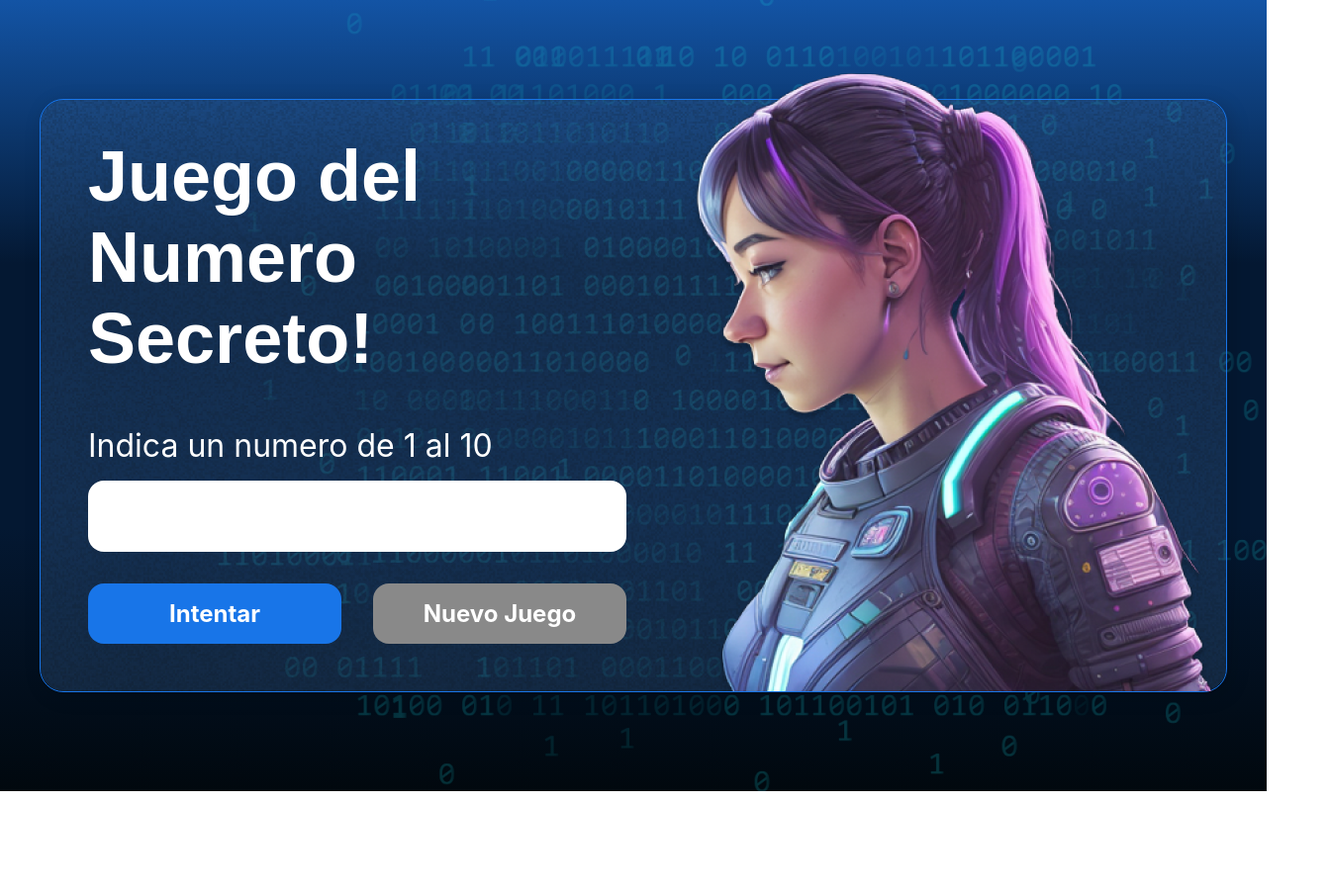
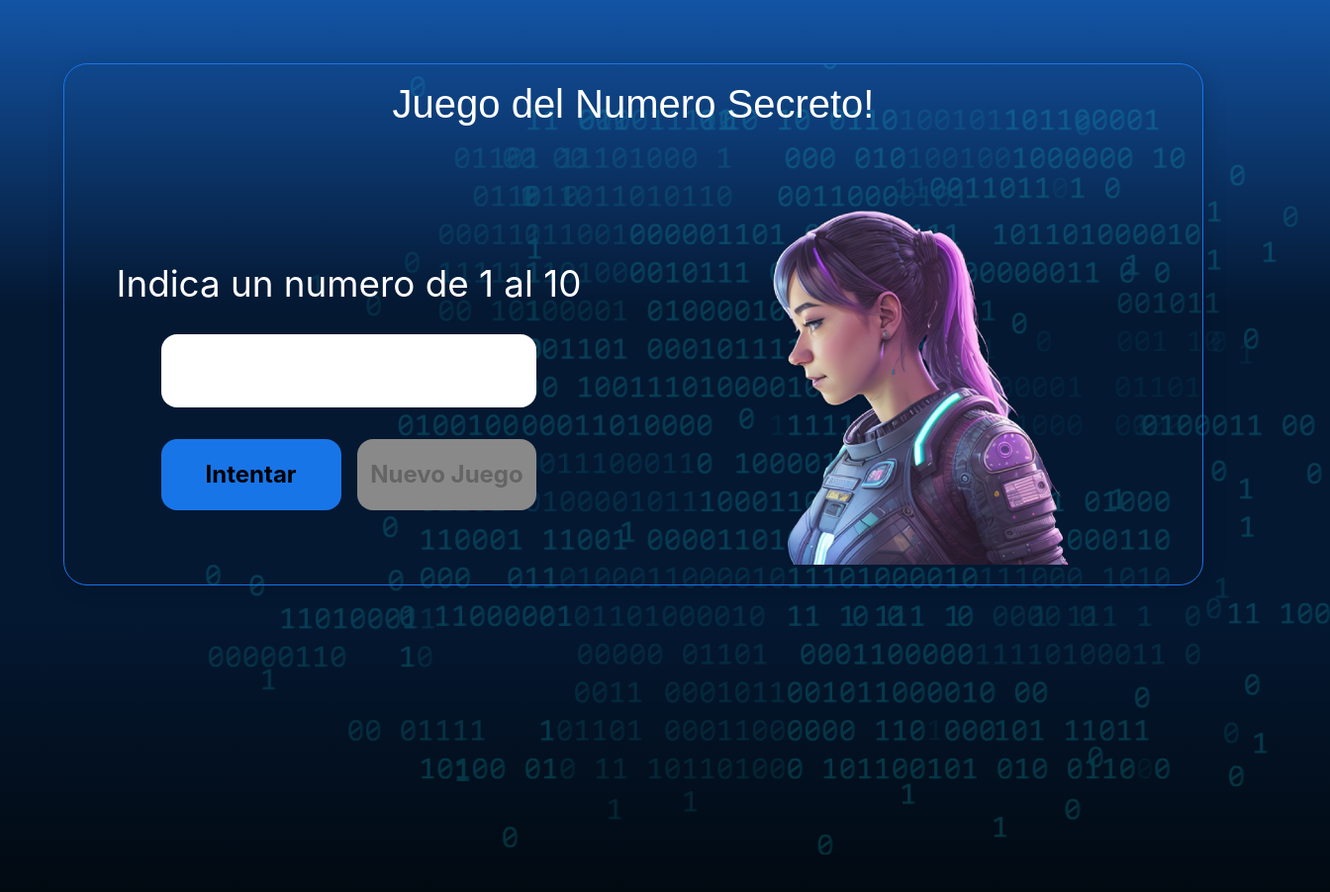
Before and after one commit to jzapatahma/3-pagina-alura2, a plain HTML site: page index.html in a window 1280 px wide. Shown: the whole page at 99% size, 1344 px wide, since content can reach past the window. Before the commit the page ends 800 px from the top, so only its background shows below. Drawn offline with Linux system fonts and the light colour scheme.

Commit message:
Ajustes finales - 3

```diff
--- a/index.html
+++ b/index.html
@@ -3,32 +3,31 @@
 <head>
     <meta charset="UTF-8">
     <meta name="viewport" content="width=device-width, initial-scale=1.0">
-    <!--
-       <link rel="preconnect" href="https://fonts.googleapis.com">
-    <link rel="preconnect" href="https://fonts.gstatic.com" crossorigin>
-    <link href="https://fonts.googleapis.com/css2?family=Chakra+Petch:wght@700&family=Inter:wght@400;700&display=swap"
-        rel="stylesheet">
-    -->
-
+    <link rel="stylesheet" href="reset.css">
     <link rel="stylesheet" href="style.css">
-    <title>JS Game 2</title>
+    <title>Document</title>
 </head>
 <body>
-    <div class="container">
-        <div class="container__contenido">
-            <div class="container__informaciones">
-                <div class="container__texto">
+    <main>
+        <div class="cs-seccionPpal">
+            <div class="cs-tituloPpal">
                 <h1></h1>
-                    <p class="texto__parrafo"></p>
             </div>
-                <input type="number" id="valorUsuario" min="1" max="10" class="container__input">
-                <div class="chute container__botones">
-                    <button onclick="verificarIntento();" class="container__boton">Intentar</button>
-                    <button onclick="reiniciarJuego()" class="container__boton" id="reiniciar" disabled>Nuevo Juego</button>
+            <div class="cs-contenedor2">
+                <div class="cs-proceso">
+                    <p class="cs-textoNumero"></p>
+                    <input type="number" id="valorUsuario" min="1" max="10" class="container__input cs-numero">
+                    <div class="cs-botones">
+                        <button onclick="verificarIntento();" class="cs-boton">Intentar</button>
+                        <button onclick="reiniciarJuego()" class="cs-boton" id="reiniciar" disabled>Nuevo Juego</button>
                     </div>
                 </div>
-            <img src="./img/ia.png" alt="Una persona mirando a la izquierda" class="container__imagen-persona">
+                <div class="cs-imagen">
+                    <img src="img/ia.png" alt="Una persona mirando a la izquierda" class="cs-imagen-persona">
                 </div>
             </div>
+        </div>
+    </main>
+</body>
 <script src="app.js"></script>
 </html>
--- /dev/null
+++ b/reset.css
@@ -0,0 +1,48 @@
+/* http://meyerweb.com/eric/tools/css/reset/
+   v2.0 | 20110126
+   License: none (public domain)
+*/
+
+html, body, div, span, applet, object, iframe,
+h1, h2, h3, h4, h5, h6, p, blockquote, pre,
+a, abbr, acronym, address, big, cite, code,
+del, dfn, em, img, ins, kbd, q, s, samp,
+small, strike, strong, sub, sup, tt, var,
+b, u, i, center,
+dl, dt, dd, ol, ul, li,
+fieldset, form, label, legend,
+table, caption, tbody, tfoot, thead, tr, th, td,
+article, aside, canvas, details, embed,
+figure, figcaption, footer, header, hgroup,
+menu, nav, output, ruby, section, summary,
+time, mark, audio, video {
+	margin: 0;
+	padding: 0;
+	border: 0;
+	font-size: 100%;
+	font: inherit;
+	vertical-align: baseline;
+}
+/* HTML5 display-role reset for older browsers */
+article, aside, details, figcaption, figure,
+footer, header, hgroup, menu, nav, section {
+	display: block;
+}
+body {
+	line-height: 1;
+}
+ol, ul {
+	list-style: none;
+}
+blockquote, q {
+	quotes: none;
+}
+blockquote:before, blockquote:after,
+q:before, q:after {
+	content: '';
+	content: none;
+}
+table {
+	border-collapse: collapse;
+	border-spacing: 0;
+}
--- a/style.css
+++ b/style.css
@@ -1,18 +1,23 @@
 * {
-    box-sizing: border-box;
+    /* box-sizing: border-box;
     margin: 0;
     padding: 0;
-    color: white;
+    color: white; */
 }
 
+html {
+    /* background-color: #e0d7d7;  */
+}
 body {
+    /* min-height: 75vh;
+    max-width: 75vw; */
+    /* background-color: papayawhip; */
+    /* margin: 100px; */
+    /* border: 5px solid; */
+    margin: 5%;
     background: linear-gradient(#1354A5 0%, #041832 33.33%, #041832 66.67%, #01080E 100%);
     height: 100vh;
-    display: flex;
-    align-items: center;
-    justify-content: center;
 }
-
 
 body::before {
     background-image: url("img/code.png");
@@ -24,79 +29,106 @@ body::before {
     width: 100%;
     height: 100%;
     opacity: 0.4;
+    z-index: -20;
 }
 
-.container {
-    width: 1200px;
-    height: 600px;
-    display: flex;
-    align-items: center;
-    justify-content: space-between;
+main{
+   /* margin: 20px;
+   border: 5px solid; */
+}
+.cs-seccionPpal{
     border-radius: 24px;
     border: 1px solid #1875E8;
     box-shadow: 4px 4px 20px 0px rgba(1, 8, 14, 0.15);
-    background-image: url("img/Ruido.png");
     background-size: 100% 100%;
-    position: relative;
+    /* background-image: url("img/Ruido.png"); */
+    /* height: 100vh; */
+}
+.cs-tituloPpal{
+    margin: 20px;
+    color: white;
+    text-align: center;
+    /* background-color: red; */
+     /* border: 5px solid; */
 }
 
-
-.container__contenido {
-    display: flex;
-    align-items: center;
-    position: absolute;
-    bottom: 0;
+.cs-contenedor2{
+    display: grid;
+    grid-template-columns: repeat(auto-fit, minmax(max(250px, 30%), 1fr));
+    /* margin: 20px; */
+    /* border: 5px solid; */
 }
 
-.container__informaciones {
-    flex: 1;
-    padding: 3rem;
+.cs-proceso{
+    margin: 20px;
+    display: flex;
+    flex-direction: column;
+    gap: 2em;
+    align-items: center;
+    justify-content: center;
+    z-index: 1;
+     /* border: 5px solid; */
 }
 
-.container__boton {
-    border-radius: 16px;
-    background: #1875E8;
-    padding: 16px 24px;
-    width: 100%;
-    font-size: 24px;
-    font-weight: 700;
-    border: none;
-    margin-top: 2rem;
+.cs-imagen{
+    margin: 20px;
+    display: flex;
+    justify-content: center;
+    align-items: center;
+    /* border: 5px solid; */
+    /* place-content: center;
+    align-items: center;
+    justify-content: center;
+    justify-self: center;
+    justify-items: center; */
+    /* width: 100%;
+    height: 500px; */
+    /* width: 100%; */
+    /* background-color: aquamarine; */
 }
 
-.container__boton:disabled {
-    background: #898989;
-}
-
-.container__texto {
-    margin: 16px 0 16px 0;
-}
-
-.container__texto-azul {
-    color: #1875E8;
-}
-
-.container__input {
-    width: 100%;
-    height: 72px;
+.cs-numero{
+    width: 70%;
+    height: 3em;
     border-radius: 16px;
     background-color: #FFF;
     border: none;
     color: #1875E8;
-    padding: 2rem;
+    font-size: 24px;
+    font-family: 'Inter', sans-serif;
+}
+.cs-botones{
+    display: flex;
+    gap: 1em;
+    justify-content: center;
+    width: 100%;
+    /* width: 50%; */
+    /* background-color: rebeccapurple; */
+}
+.cs-boton{
+    width: 34%;
+    height: 3em;
+    border-radius: 16px;
+    background: #1875E8;
     font-size: 24px;
     font-weight: 700;
-    font-family: 'Inter', sans-serif;
+    border: none;
+    /* padding: 16px 24px; */
+    /* width: 100%; */
+    /* margin-top: 2rem; */
+}
+.cs-boton:disabled {
+    background: #898989;
 }
 
-.container__botones {
-    display: flex;
-    gap: 2em;
+.cs-imagen-persona{
+    width: 20em;
+    /* height: 100px; */
 }
 
 h1 {
     font-family: 'Chakra Petch', sans-serif;
-    font-size: 72px;
+    font-size: clamp(1.5rem, 1vw + 1.7rem, 5rem);
     padding-bottom: 3rem;
 }
 
@@ -104,8 +136,9 @@ p,
 button {
     font-family: 'Inter', sans-serif;
 }
-
-.texto__parrafo {
-    font-size: 32px;
+.cs-textoNumero {
+    font-size: clamp(1.3rem, 1vw + 1.5rem, 3rem);
     font-weight: 400;
+    color: white;
+    text-align: center;
 }
--- /dev/null
+++ b/style_copia.css
@@ -0,0 +1,110 @@
+* {
+    box-sizing: border-box;
+    margin: 0;
+    padding: 0;
+    color: white;
+}
+
+body {
+    background: linear-gradient(#1354A5 0%, #041832 33.33%, #041832 66.67%, #01080E 100%);
+    height: 100vh;
+    display: flex;
+    align-items: center;
+    justify-content: center;
+}
+
+body::before {
+    background-image: url("img/code.png");
+    background-repeat: no-repeat;
+    background-position: right;
+    content: "";
+    display: block;
+    position: absolute;
+    width: 100%;
+    height: 100%;
+    opacity: 0.4;
+}
+
+.container {
+    width: 1200px;
+    height: 600px;
+    display: flex;
+    align-items: center;
+    justify-content: space-between;
+    border-radius: 24px;
+    border: 1px solid #1875E8;
+    box-shadow: 4px 4px 20px 0px rgba(1, 8, 14, 0.15);
+    background-image: url("img/Ruido.png");
+    background-size: 100% 100%;
+    position: relative;
+}
+
+
+.container__contenido {
+    display: flex;
+    align-items: center;
+    position: absolute;
+    bottom: 0;
+}
+
+.container__informaciones {
+    flex: 1;
+    padding: 3rem;
+}
+
+.container__boton {
+    border-radius: 16px;
+    background: #1875E8;
+    padding: 16px 24px;
+    width: 100%;
+    font-size: 24px;
+    font-weight: 700;
+    border: none;
+    margin-top: 2rem;
+}
+
+.container__boton:disabled {
+    background: #898989;
+}
+
+.container__texto {
+    margin: 16px 0 16px 0;
+}
+
+.container__texto-azul {
+    color: #1875E8;
+}
+
+.container__input {
+    width: 100%;
+    height: 72px;
+    border-radius: 16px;
+    background-color: #FFF;
+    border: none;
+    color: #1875E8;
+    padding: 2rem;
+    font-size: 24px;
+    font-weight: 700;
+    font-family: 'Inter', sans-serif;
+}
+
+.container__botones {
+    display: flex;
+    gap: 2em;
+}
+
+h1 {
+    font-family: 'Chakra Petch', sans-serif;
+    font-size: 72px;
+    padding-bottom: 3rem;
+}
+
+p,
+button {
+    font-family: 'Inter', sans-serif;
+}
+
+.texto__parrafo {
+    font-size: 32px;
+    font-weight: 400;
+}
--- /dev/null
+++ b/stylex.css
@@ -0,0 +1,110 @@
+* {
+    box-sizing: border-box;
+    margin: 0;
+    padding: 0;
+    color: white;
+}
+:root {
+    margin: 0;
+    padding: 0;
+    /* background-color: #f2f2f2;
+    font-family: Arial; */
+    box-sizing: border-box;
+}
+body {
+    /* background: linear-gradient(#1354A5 0%, #041832 33.33%, #041832 66.67%, #01080E 100%); */
+    height: 100vh;
+    /* display: flex;
+    align-items: center;
+    justify-content: center; */
+    border: 1px solid rgb(24, 22, 22);
+    background: rgb(0, 0, 0, 0.5);
+    margin: 10%;
+}
+.cs-imagen-persona{
+    width: 25%;
+    background-color: brown;
+}
+
+.cs-imagen{
+    justify-content: center;
+    text-align: center;
+    vertical-align:middle;
+    /* align-items: center; */
+    /* align-self: center; */
+    /* align-content: center; */
+    /* vertical-align: middle; */
+    /* place-content: center; */
+    /* place-items: center; */
+    /* place-self: center; */
+    margin: 20px;
+    background: bisque;
+}
+
+.cs-seccionPpal{
+    background-color: rebeccapurple;
+    /* margin: 10px; */
+}
+/* .contenedor-ppal{
+    background: red;
+    width: 100%;
+    margin: 10px;
+
+    grid-template-columns: repeat(auto-fit, minmax(max(300px), 1fr));
+} */
+.cs-contenedor2{
+    background: paleturquoise;
+    display: grid;
+    grid-template-columns: repeat(auto-fit, minmax(max(250px, 30%), 1fr));
+    /* margin: 5px 5px 5px 5px; */
+    /* padding: 25px; */
+    margin: 10px;
+}
+/* .cs-botones{
+    display: flex;
+    flex-direction: column;
+    gap: 1em;
+} */
+
+.cs-botones{
+    /* width:10; */
+    display: flex;
+    flex-direction: row;
+    justify-content: center;
+    /* gap: 1em; */
+    background:red;
+    /* width: 100%; */
+}
+.cs-boton{
+    /* width: 10em;
+    height: 3em; */
+    width: 25%;
+    height: 3em;
+
+}
+.cs-tituloPpal{
+    /* text-align: center; */
+    height: 3em;
+    font-size: 2em;
+    margin: 20px;
+    background-color: cadetblue;
+}
+
+.cs-proceso{
+    display: flex;
+    flex-direction: column;
+    gap: 1em;
+    place-items: center;
+    margin: 20px 20px;
+    background-color: darkgoldenrod;
+    width: 100%;
+    height: 500px;
+}
+.cs-numero{
+    width: 22em;
+    height: 3em;
+    /* box-sizing:border-box; */
+    /* display: block; */
+    width: 50%;
+
+}
```
Also changed, not shown: index_copia.html (added, +62 -0 lines). Lines whose indentation alone changed are shown as unchanged.
